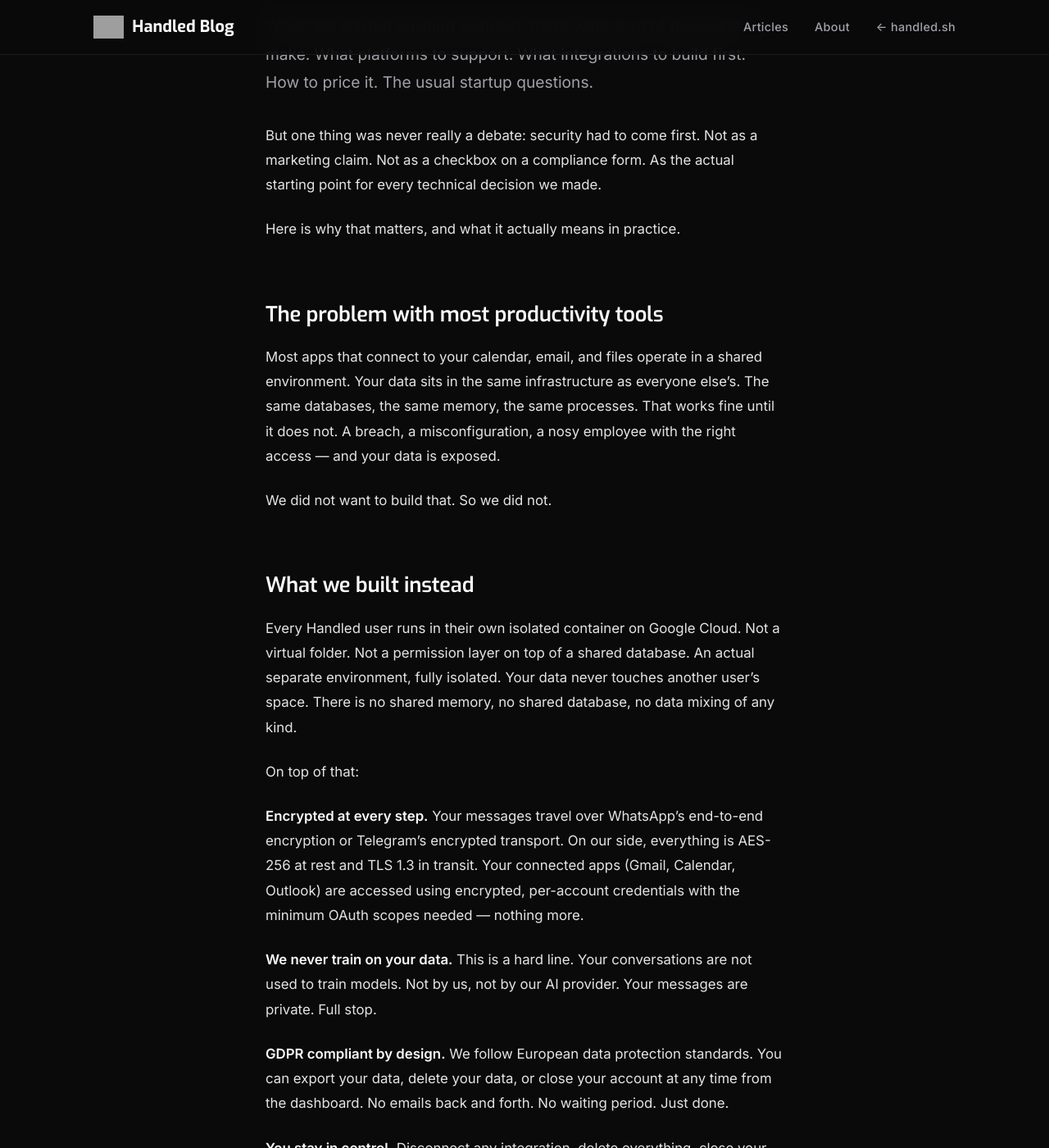
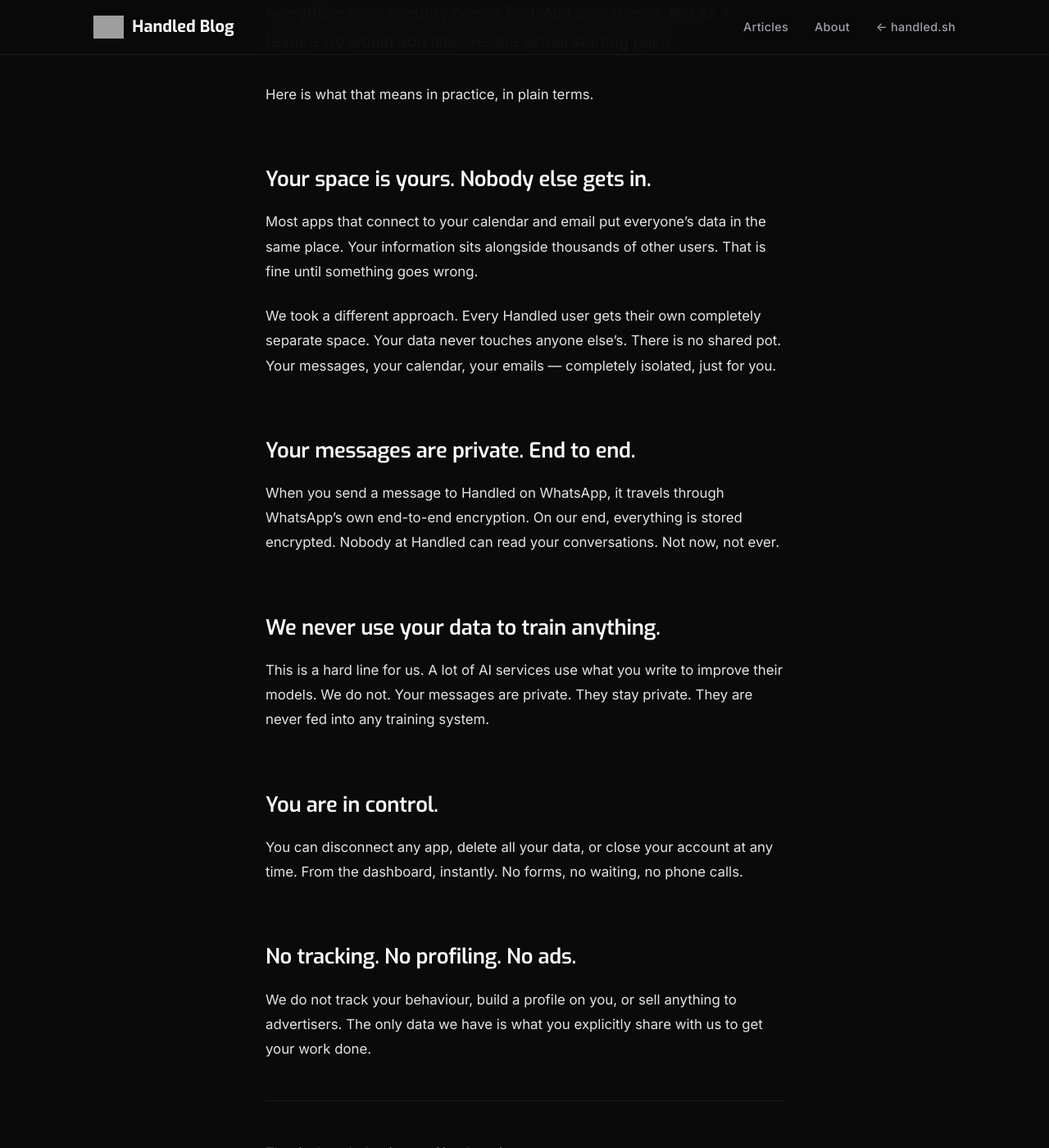
Before and after one commit to handled-sh/handled-sh.github.io, a Jekyll site: the page built from _posts/2026-03-19-security-is-the-foundation.md, in a window 1280 px wide and 1400 px high, scrolled down 654 px. Shown: the whole window at 82% size. Built offline with Jekyll 4.4.1, drawn with Linux system fonts in a browser that asks for light colours; some of the changed text lies outside the part shown.

Commit message:
Rewrite security post in plain language

```diff
--- a/_posts/2026-03-19-security-is-the-foundation.md
+++ b/_posts/2026-03-19-security-is-the-foundation.md
@@ -1,49 +1,39 @@
 ---
 layout: post
-title: "Security Is Not a Feature. It Is the Foundation."
+title: "Security First. Always."
 date: 2026-03-19 08:00:00 +0400
 categories: [handled, security, product]
 image: /assets/images/handled-security-first.png
 ---
 
-When we started building Handled, there were a lot of decisions to make. What platforms to support. What integrations to build first. How to price it. The usual startup questions.
+When we built Handled, we made one decision early on that shaped everything else: security comes first. Not as a slogan. Not as a feature we would add later. As the actual starting point.
 
-But one thing was never really a debate: security had to come first. Not as a marketing claim. Not as a checkbox on a compliance form. As the actual starting point for every technical decision we made.
+Here is what that means in practice, in plain terms.
 
-Here is why that matters, and what it actually means in practice.
+## Your space is yours. Nobody else gets in.
 
-## The problem with most productivity tools
+Most apps that connect to your calendar and email put everyone's data in the same place. Your information sits alongside thousands of other users. That is fine until something goes wrong.
 
-Most apps that connect to your calendar, email, and files operate in a shared environment. Your data sits in the same infrastructure as everyone else's. The same databases, the same memory, the same processes. That works fine until it does not. A breach, a misconfiguration, a nosy employee with the right access — and your data is exposed.
+We took a different approach. Every Handled user gets their own completely separate space. Your data never touches anyone else's. There is no shared pot. Your messages, your calendar, your emails — completely isolated, just for you.
 
-We did not want to build that. So we did not.
+## Your messages are private. End to end.
 
-## What we built instead
+When you send a message to Handled on WhatsApp, it travels through WhatsApp's own end-to-end encryption. On our end, everything is stored encrypted. Nobody at Handled can read your conversations. Not now, not ever.
 
-Every Handled user runs in their own isolated container on Google Cloud. Not a virtual folder. Not a permission layer on top of a shared database. An actual separate environment, fully isolated. Your data never touches another user's space. There is no shared memory, no shared database, no data mixing of any kind.
+## We never use your data to train anything.
 
-On top of that:
+This is a hard line for us. A lot of AI services use what you write to improve their models. We do not. Your messages are private. They stay private. They are never fed into any training system.
 
-**Encrypted at every step.** Your messages travel over WhatsApp's end-to-end encryption or Telegram's encrypted transport. On our side, everything is AES-256 at rest and TLS 1.3 in transit. Your connected apps (Gmail, Calendar, Outlook) are accessed using encrypted, per-account credentials with the minimum OAuth scopes needed — nothing more.
+## You are in control.
 
-**We never train on your data.** This is a hard line. Your conversations are not used to train models. Not by us, not by our AI provider. Your messages are private. Full stop.
+You can disconnect any app, delete all your data, or close your account at any time. From the dashboard, instantly. No forms, no waiting, no phone calls.
 
-**GDPR compliant by design.** We follow European data protection standards. You can export your data, delete your data, or close your account at any time from the dashboard. No emails back and forth. No waiting period. Just done.
+## No tracking. No profiling. No ads.
 
-**You stay in control.** Disconnect any integration, delete everything, close your account. Instant. No phone calls needed.
-
-## Why this is priority number one
-
-I have spent 30 years in technology. I have been CIO at telcos managing millions of customers' data. I have seen what happens when companies treat security as an afterthought, something to bolt on later when the product is "done."
-
-Security is never done. But it has to start on day one.
-
-With Handled, you are connecting your email. Your calendar. Your tasks. The assistant reads your schedule, drafts messages on your behalf, and manages your day. That is a significant level of trust. We do not take that lightly.
-
-The architecture is built around the assumption that you deserve the same level of protection a bank gives your financial data. Isolated. Encrypted. Never shared. Never sold. Never trained on.
-
-That is the product. And it is the foundation everything else is built on.
+We do not track your behaviour, build a profile on you, or sell anything to advertisers. The only data we have is what you explicitly share with us to get your work done.
 
 ---
 
-If you want to see the full technical details of how we handle your data, it is all on the [security page](https://handled.sh/security). No marketing language. Just specifics.
+That is the whole picture. Simple, private, yours.
+
+If you want to read the full technical details, they are all on our [security page](https://handled.sh/security). No marketing language — just specifics.
```
